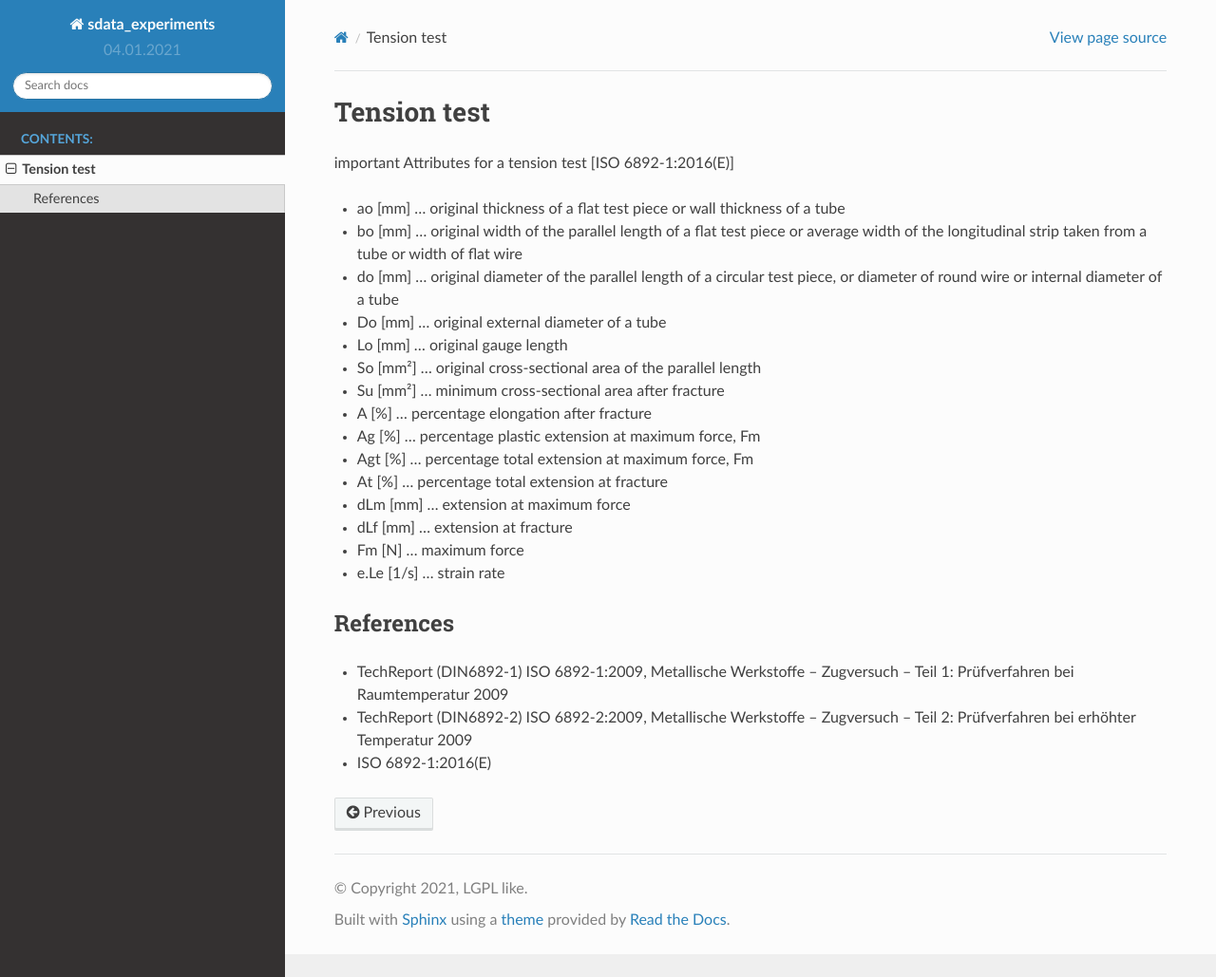
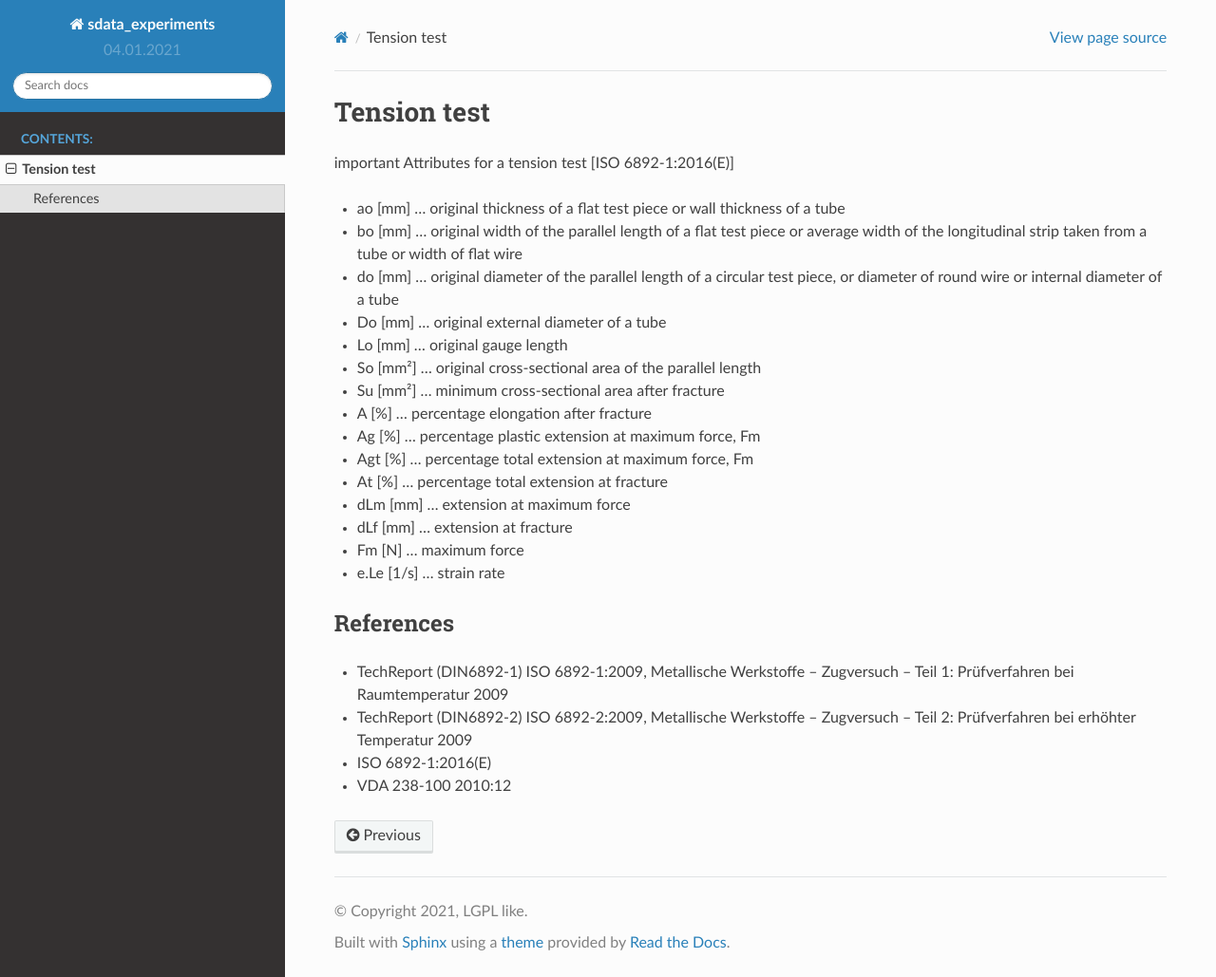
Before and after one commit to lepy/sdata_experiments, a Sphinx documentation site: the page built from docs/source/tensiontest/tensiontest.rst, in a window 1280 px wide and 1029 px high. Shown: the whole window at 95% size. Built offline with Sphinx 7.4.7 and the Read the Docs theme 2.0.0, drawn with Linux system fonts in a browser that asks for light colours; formulas are drawn with MathJax 3; pages that are not in the unit, such as notebooks, are missing from menus.

Commit message:
add docs

```diff
--- a/docs/source/tensiontest/tensiontest.rst
+++ b/docs/source/tensiontest/tensiontest.rst
@@ -30,3 +30,4 @@ References
 * TechReport (DIN6892-1) ISO 6892-1:2009, Metallische Werkstoffe – Zugversuch – Teil 1: Prüfverfahren bei Raumtemperatur 2009
 * TechReport (DIN6892-2) ISO 6892-2:2009, Metallische Werkstoffe – Zugversuch – Teil 2: Prüfverfahren bei erhöhter Temperatur 2009
 * ISO 6892-1:2016(E)
+* VDA 238-100 2010:12
```
Also changed, not shown: 1 other file.
